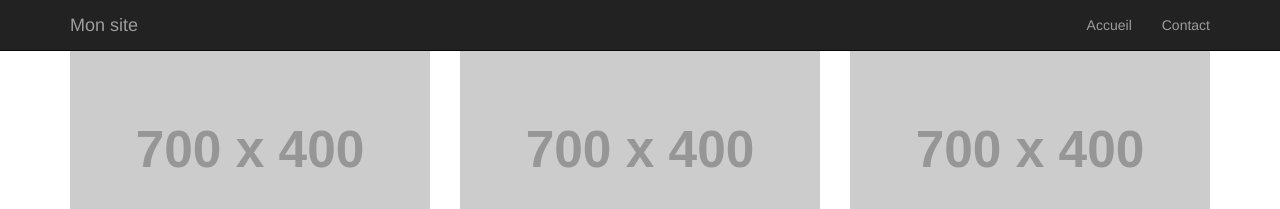
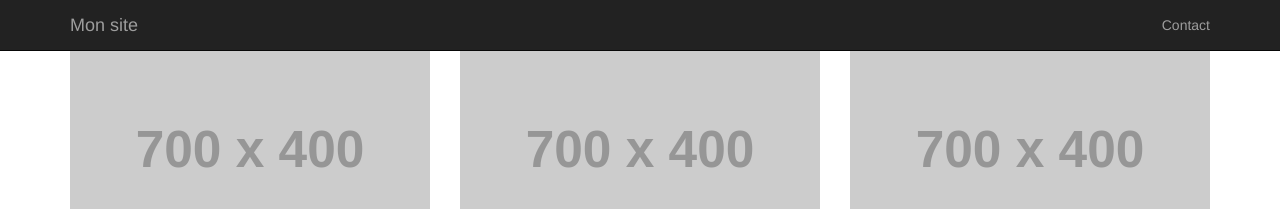
Before and after one commit to RemiMathe/remimathe.github.io, a Jekyll site: the page built from index.md, in a window 1280 px wide. Shown: the top 209 px of the page. Built offline with Jekyll 4.4.1, drawn with Linux system fonts in a browser that asks for light colours; nearby versions of some CDN libraries; library files that are not in the unit come from our copies.

Commit message:
modif header

```diff
--- a/_includes/header.html
+++ b/_includes/header.html
@@ -1,81 +1,20 @@
 <nav class="navbar navbar-inverse navbar-fixed-top" role="navigation">
         <div class="container">
-            <!-- Brand and toggle get grouped for better mobile display -->
             <div class="navbar-header">
-                <button type="button" class="navbar-toggle" data-toggle="collapse" data-target="#bs-example-navbar-collapse-1">
+                <!--<button type="button" class="navbar-toggle" data-toggle="collapse" data-target="#bs-example-navbar-collapse-1">
                     <span class="sr-only">Toggle navigation</span>
                     <span class="icon-bar"></span>
                     <span class="icon-bar"></span>
                     <span class="icon-bar"></span>
-                </button>
+                </button>-->
                 <a class="navbar-brand" href="index.html">Mon site</a>
             </div>
-            <!-- Collect the nav links, forms, and other content for toggling -->
             <div class="collapse navbar-collapse" id="bs-example-navbar-collapse-1">
                 <ul class="nav navbar-nav navbar-right">
                     <li>
-                        <a href="index.html">Accueil</a>
-                    </li>
-                    <li>
                         <a href="contact.html">Contact</a>
                     </li>
-                    <!--<li class="dropdown">
-                        <a href="#" class="dropdown-toggle" data-toggle="dropdown">Portfolio <b class="caret"></b></a>
-                        <ul class="dropdown-menu">
-                            <li>
-                                <a href="portfolio-1-col.html">1 Column Portfolio</a>
-                            </li>
-                            <li>
-                                <a href="portfolio-2-col.html">2 Column Portfolio</a>
-                            </li>
-                            <li>
-                                <a href="portfolio-3-col.html">3 Column Portfolio</a>
-                            </li>
-                            <li>
-                                <a href="portfolio-4-col.html">4 Column Portfolio</a>
-                            </li>
-                            <li>
-                                <a href="portfolio-item.html">Single Portfolio Item</a>
-                            </li>
-                        </ul>
-                    </li>
-                    <li class="dropdown">
-                        <a href="#" class="dropdown-toggle" data-toggle="dropdown">Blog <b class="caret"></b></a>
-                        <ul class="dropdown-menu">
-                            <li>
-                                <a href="blog-home-1.html">Blog Home 1</a>
-                            </li>
-                            <li>
-                                <a href="blog-home-2.html">Blog Home 2</a>
-                            </li>
-                            <li>
-                                <a href="blog-post.html">Blog Post</a>
-                            </li>
-                        </ul>
-                    </li>
-                    <li class="dropdown">
-                        <a href="#" class="dropdown-toggle" data-toggle="dropdown">Other Pages <b class="caret"></b></a>
-                        <ul class="dropdown-menu">
-                            <li>
-                                <a href="full-width.html">Full Width Page</a>
-                            </li>
-                            <li>
-                                <a href="sidebar.html">Sidebar Page</a>
-                            </li>
-                            <li>
-                                <a href="faq.html">FAQ</a>
-                            </li>
-                            <li>
-                                <a href="404.html">404</a>
-                            </li>
-                            <li>
-                                <a href="pricing.html">Pricing Table</a>
-                            </li>
-                        </ul>
-                    </li>-->
                 </ul>
             </div>
-            <!-- /.navbar-collapse -->
         </div>
-        <!-- /.container -->
     </nav>
--- a/_layouts/default.html
+++ b/_layouts/default.html
@@ -1,6 +1,5 @@
-<html>
 <!DOCTYPE html>
-<html lang="en">
+<html >
 
 <head>
 
@@ -20,6 +19,11 @@
 
     <!-- Custom Fonts -->
     <link href="font-awesome/css/font-awesome.min.css" rel="stylesheet" type="text/css">
+    <!-- jQuery -->
+    <script src="js/jquery.js"></script>
+
+    <!-- Bootstrap Core JavaScript -->
+    <script src="js/bootstrap.min.js"></script>
 
     <!-- HTML5 Shim and Respond.js IE8 support of HTML5 elements and media queries -->
     <!-- WARNING: Respond.js doesn't work if you view the page via file:// -->
```
